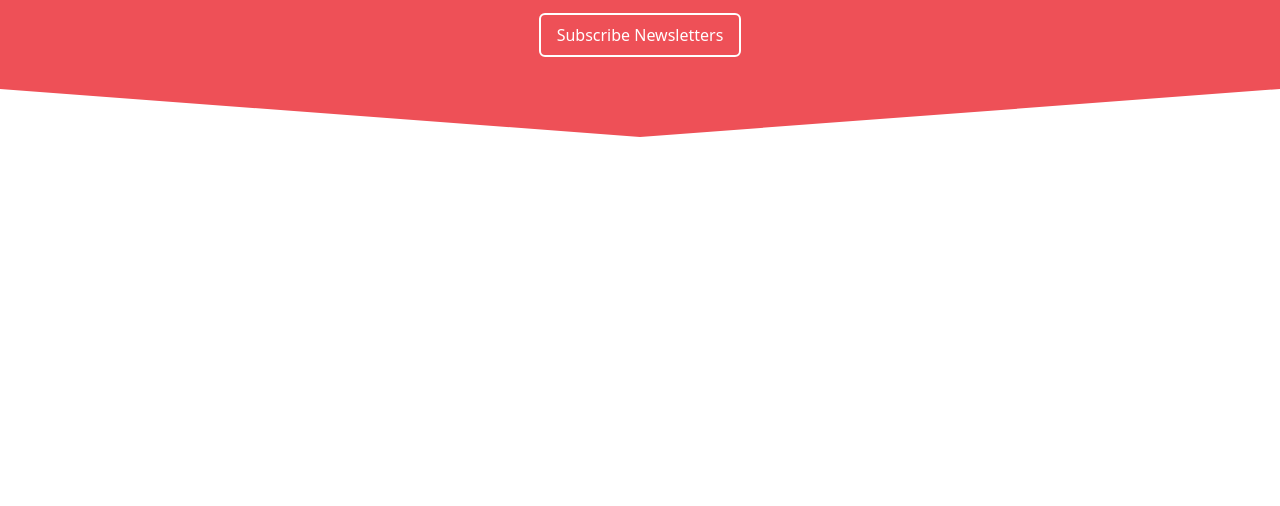
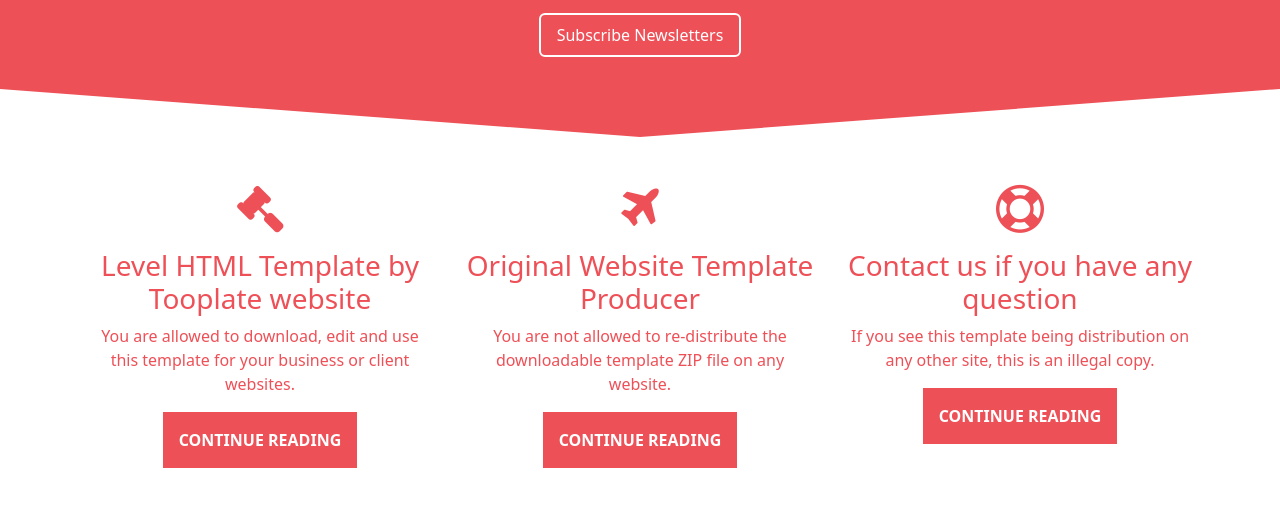
Before and after one commit to billalben/level-website-training, a plain HTML site: page index.html in a window 1280 px wide. Shown: the part 734-1240 px from the top of the page. Before the commit the page ends 919 px from the top, so only its background shows below. Drawn offline with nearby package versions, Linux system fonts and the light colour scheme; files whose address does not match are found by name.

Commit message:
A section with three columns by bootstrap

```diff
--- a/assets/css/style.css
+++ b/assets/css/style.css
@@ -121,3 +121,23 @@
   width: 100%;
   height: 6rem;
 }
+
+/* ========================= Article ====================== */
+.article {
+  text-align: center;
+  color: var(--color-primary);
+  margin-top: 3rem;
+  padding: 1rem;
+  transition: transform 0.3s ease-in, box-shadow 0.6s;
+}
+.article:hover {
+  transform: scale(1.03);
+  box-shadow: 0 0 5px 0 var(--color-text);
+}
+.article .article-icon {
+  font-size: 3rem;
+  margin-bottom: 1rem;
+}
+.btn-fit {
+  width: max-content;
+}
--- a/index.html
+++ b/index.html
@@ -184,6 +184,28 @@
       >
         <polygon fill="var(--color-primary)" points="0,0 100,0 50,50"></polygon>
       </svg>
+      <div class="container">
+        <div class="row">
+          <article class="article col-lg-4">
+            <i class="fa fa-legal article-icon"></i>
+            <h3 class="article-title">Level HTML Template by Tooplate website</h3>
+            <p>You are allowed to download, edit and use this template for your business or client websites.</p>
+            <a href="#" class="btn btn-primary btn-fit">Continue Reading</a>
+          </article>
+          <article class="article col-lg-4">
+            <i class="fa fa-plane article-icon"></i>
+            <h3 class="article-title">Original Website Template Producer</h3>
+            <p>You are not allowed to re-distribute the downloadable template ZIP file on any website.</p>
+            <a href="#" class="btn btn-primary btn-fit">Continue Reading</a>
+          </article>
+          <article class="article col-lg-4">
+            <i class="fa fa-life-saver article-icon"></i>
+            <h3 class="article-title">Contact us if you have any question</h3>
+            <p>If you see this template being distribution on any other site, this is an illegal copy.</p>
+            <a href="#" class="btn btn-primary btn-fit">Continue Reading</a>
+          </article>
+        </div>
+      </div>
     </section>
 
     <script
```
